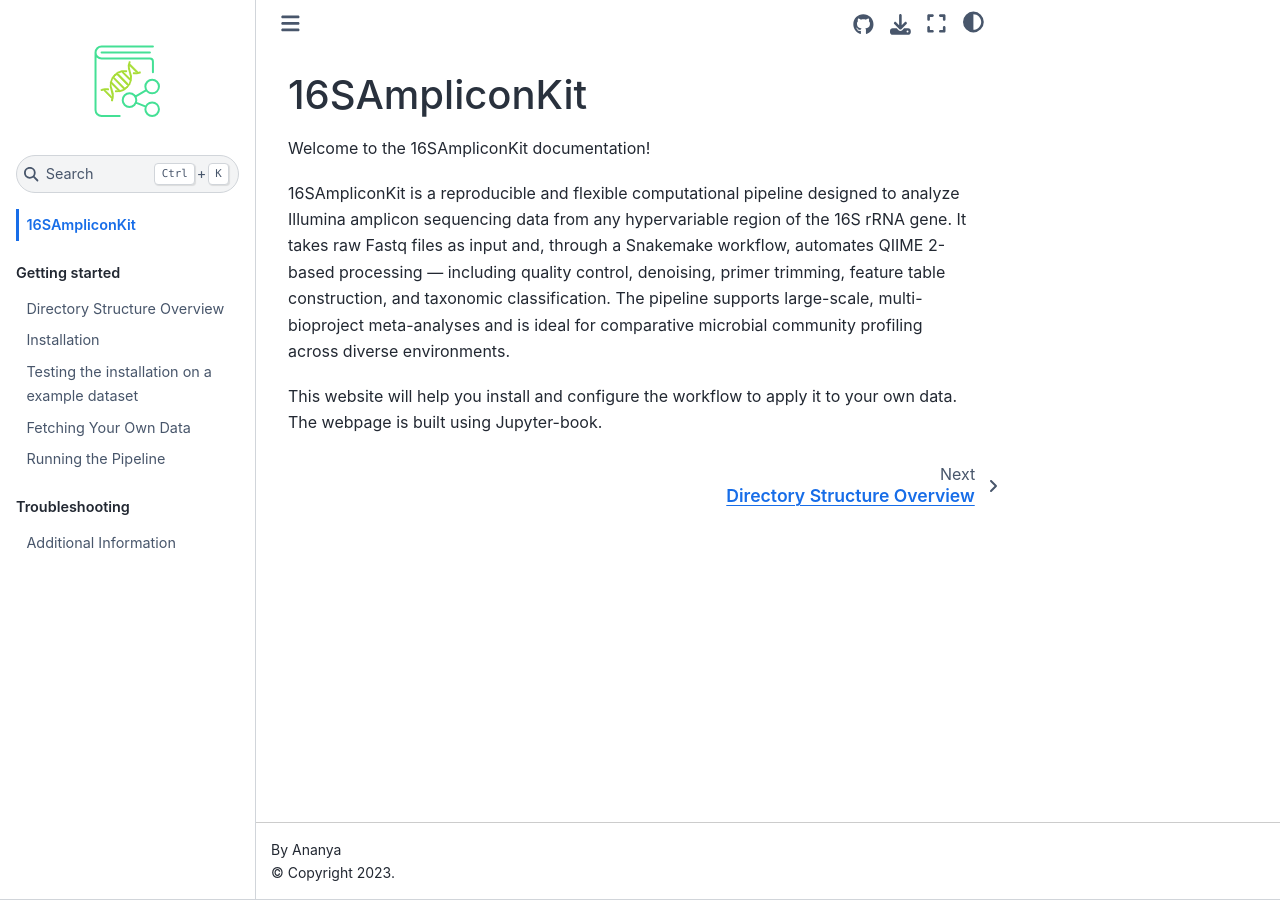
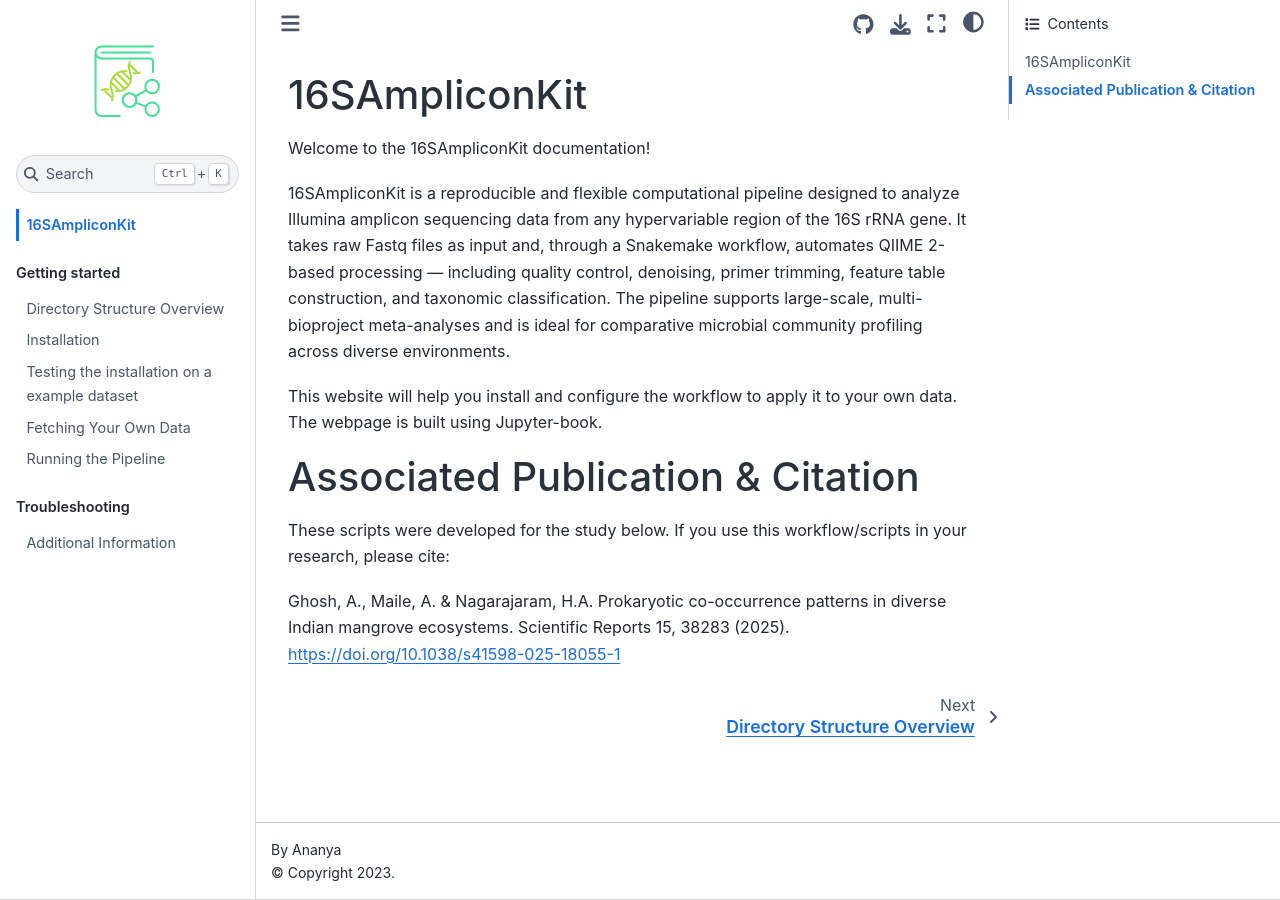
Before and after one commit to Ananya1006/16SAmpliconKit, a Jupyter Book: the page built from docs/intro.md, in a window 1280 px wide. Built offline with Jupyter Book 1.0.4 settings and Sphinx 7.4.7 and the Sphinx Book theme 1.1.4, drawn with Linux system fonts in a browser that asks for light colours.

Commit message:
Add publication citation to intro.md
Added citation for associated publication in intro.md

```diff
--- a/docs/intro.md
+++ b/docs/intro.md
@@ -6,3 +6,9 @@ Welcome to the 16SAmpliconKit documentation!
 
 This website will help you install and configure the workflow to apply it to your own data.
 The webpage is built using Jupyter-book.
+
+# Associated Publication & Citation
+
+These scripts were developed for the study below. If you use this workflow/scripts in your research, please cite:
+
+Ghosh, A., Maile, A. & Nagarajaram, H.A. Prokaryotic co-occurrence patterns in diverse Indian mangrove ecosystems. Scientific Reports 15, 38283 (2025). https://doi.org/10.1038/s41598-025-18055-1
```
